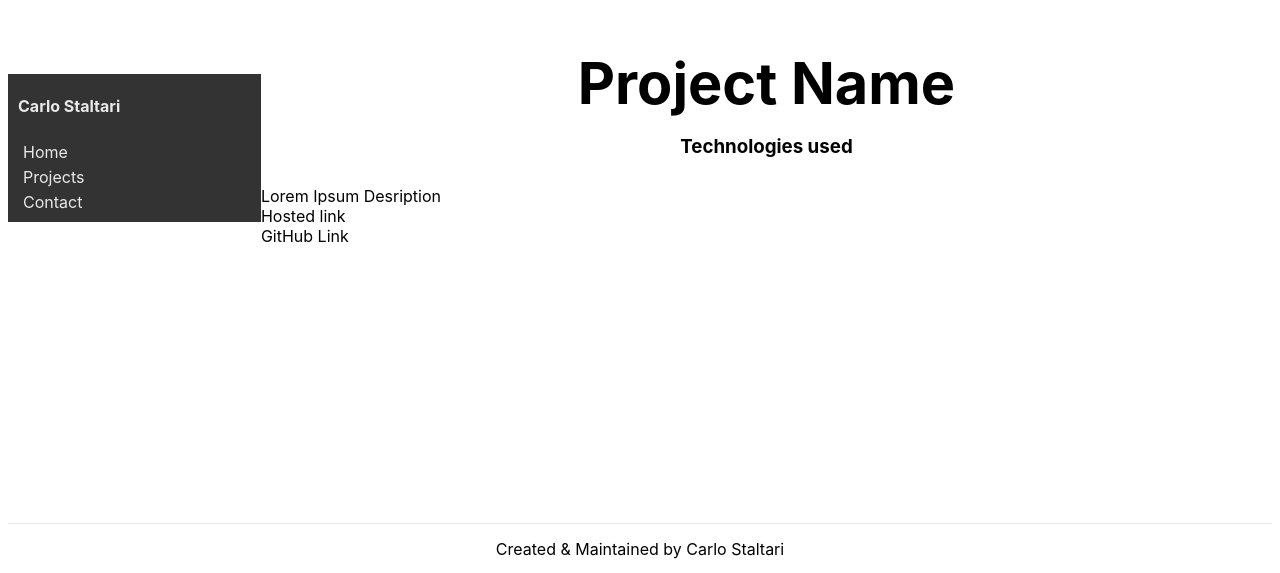
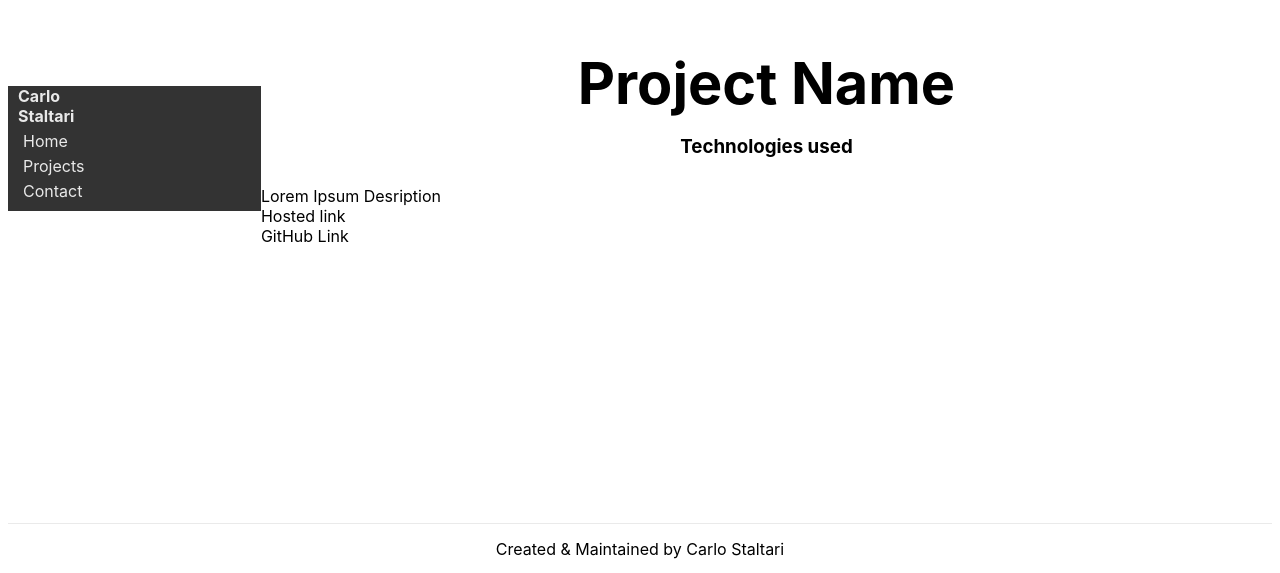
Before and after one commit to Carstal/Portfolio, a Next.js app in the folder nextjs-blog/: page /project/1 in a window 1280 px wide. Shown: the part 227-800 px from the top of the page. Built offline with nearby package versions, Linux system fonts and the light colour scheme.

Commit message:
Testing some fonts

```diff
--- a/nextjs-blog/pages/project/[id].js
+++ b/nextjs-blog/pages/project/[id].js
@@ -14,17 +14,20 @@ export default function Home() {
     <main>
         {/* Navigation Area */}
         <div className={styles.nav}>
-            <div>
-            <h4>
-                Carlo Staltari
+            <div className='name'>
+                <h4 className='firstName'>
+                    Carlo
+                </h4>
+                <h4 className='lastName'>
+                    Staltari
                 </h4>
             </div>
             <nav>
-            <ul>
-                <li>Home</li>
-                <li>Projects</li>
-                <li>Contact</li>
-            </ul>
+                <ul>
+                    <li>Home</li>
+                    <li>Projects</li>
+                    <li>Contact</li>
+                </ul>
             </nav>
         </div>
 
@@ -72,6 +75,23 @@ export default function Home() {
         </footer>
 
         <style jsx>{`
+        // @import url('https://fonts.googleapis.com/css2?family=Quattrocento&display=swap');
+        @import url('https://fonts.googleapis.com/css2?family=Quattrocento:wght@700&display=swap');
+
+        .name {
+            font-size: 1.75rem;
+            font-family: 'Quattrocento', serif;
+            margin-top: 10px;
+            margin-bottom: 10px;
+        }
+        .firstName {
+            padding: 0;
+            margin: 0;
+        }
+        .lastName {
+            padding: 0;
+            margin: 0;
+        }
         .projectsView {
             display: flex;
             flex-direction: column;
```
